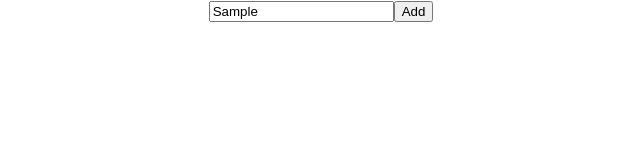
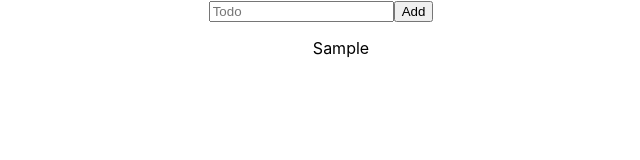
Before and after one commit to HuangStanley050/hook_todo, a React (Create React App) app: page / in a window 1280 px wide. Both pictures are taken after typing "Sample" into the empty fields and a click on the button "Add". Shown: the top 160 px of the page, without its empty margins (319-959 px from the left). Built offline with nearby package versions, Linux system fonts and the light colour scheme.

Commit message:
added basic todo functionality

```diff
--- a/src/App.css
+++ b/src/App.css
@@ -22,6 +22,10 @@
   color: #61dafb;
 }
 
+ul {
+  list-style-type: none;
+}
+
 @keyframes App-logo-spin {
   from {
     transform: rotate(0deg);
--- a/src/components/Todo.js
+++ b/src/components/Todo.js
@@ -2,8 +2,13 @@ import React, { useState } from "react";
 
 const todo = props => {
   const [todoName, setTodo] = useState("");
+  const [todoList, setTodoList] = useState([]);
   const inputChangeHandler = e => {
     setTodo(e.target.value);
+  };
+  const todoAddHandler = () => {
+    setTodoList(todoList.concat(todoName));
+    setTodo("");
   };
   return (
     <React.Fragment>
@@ -13,8 +18,14 @@ const todo = props => {
         onChange={inputChangeHandler}
         value={todoName}
       />
-      <button type="button">Add</button>
-      <ul />
+      <button onClick={todoAddHandler} type="button">
+        Add
+      </button>
+      <ul>
+        {todoList.map(todo => (
+          <li key={todo}>{todo}</li>
+        ))}
+      </ul>
     </React.Fragment>
   );
 };
```
